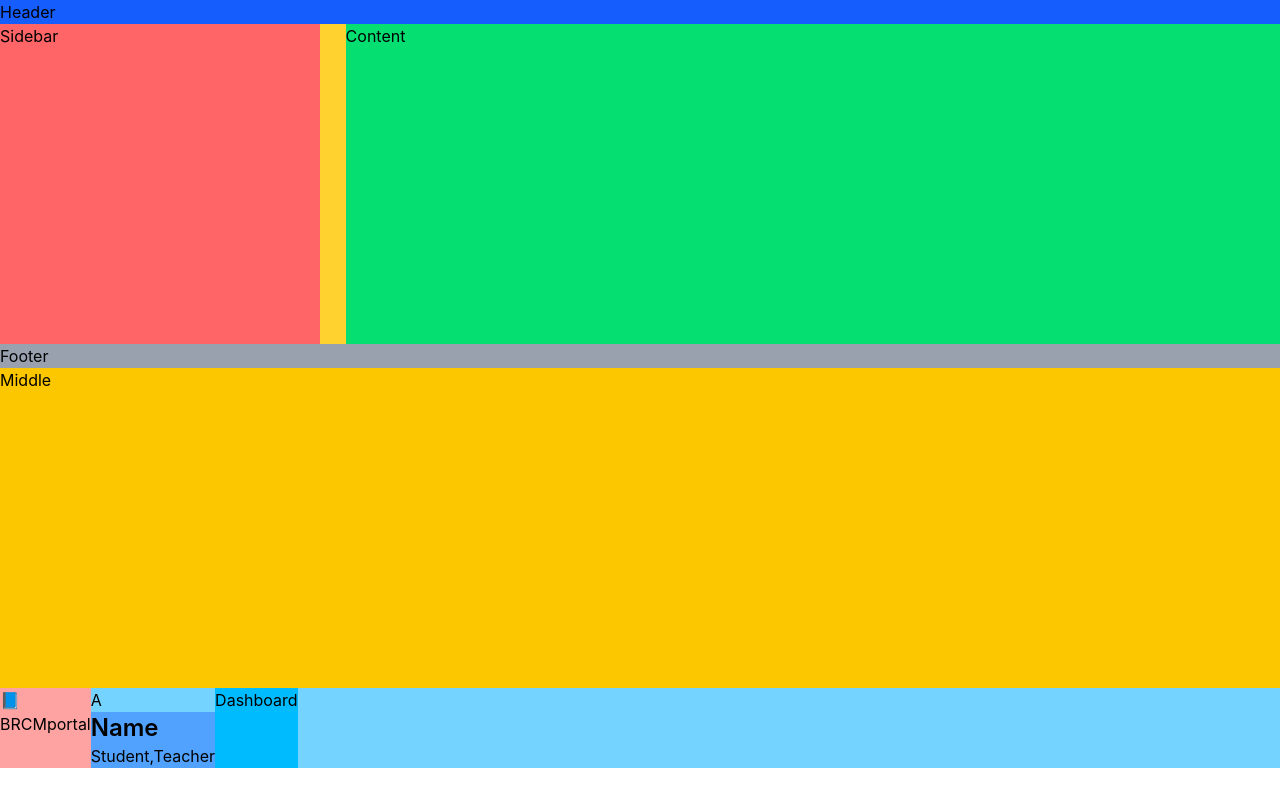
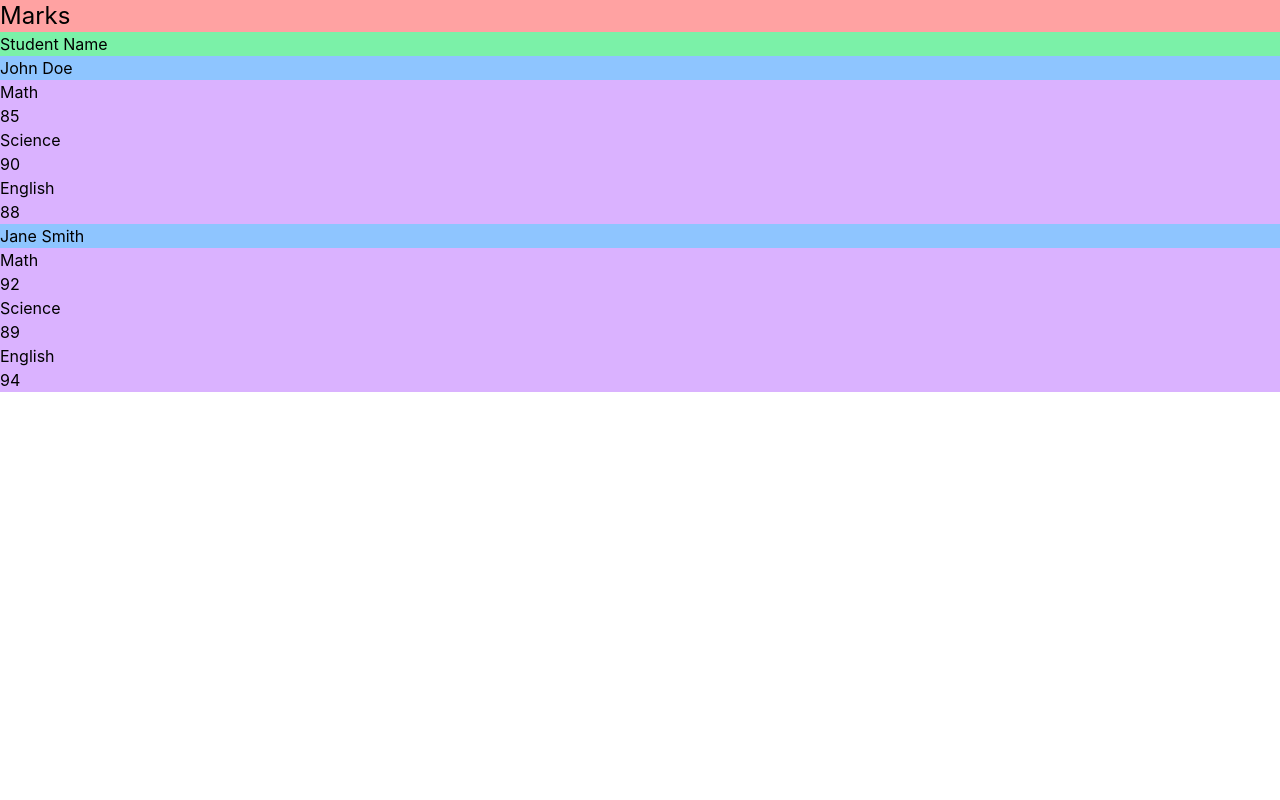
Before and after one commit to Amrenderkumar/Sessional_Marks_App, a React app in the folder Frontend/: page / in a window 1280 px wide. Built offline with nearby package versions, Linux system fonts and the light colour scheme; the HTML template or start-up script is replaced by a standard one.

Commit message:
change the content

```diff
--- a/Frontend/src/App.jsx
+++ b/Frontend/src/App.jsx
@@ -2,13 +2,13 @@ import './App.css'
 // import Login from './Authentication/Login'
 import Signin from './Authentication/Signin'
 import Dashboard from './Components/Dashboard'
+import Marks from './Components/Marks'
 
 function App() {
   return (
     <div>
       {/* <Login /> */}
-      <Signin />
-      <Dashboard />
+      <Marks/>
     </div>
   )
 }
--- a/Frontend/src/Components/Marks.jsx
+++ b/Frontend/src/Components/Marks.jsx
@@ -1,6 +1,26 @@
 import React from 'react'
 
 const Marks = () => {
+
+const StudentData = [
+  {
+    name: 'John Doe',
+    subjects: [
+      { name: 'Math', marks: 85 },
+      { name: 'Science', marks: 90 },
+      { name: 'English', marks: 88 }
+    ]
+  },
+  {
+    name: 'Jane Smith',
+    subjects: [
+      { name: 'Math', marks: 92 },
+      { name: 'Science', marks: 89 },
+      { name: 'English', marks: 94 }
+    ]
+  }
+]
+
   return (
     <div>
       <div className='bg-red-300 text-2xl'>
@@ -10,10 +30,21 @@ const Marks = () => {
         <div className='bg-green-300'>
           <h2>Student Name</h2>
         </div>
-        <div className='bg-yellow-300'>
-          <h3>Subject</h3>
-          <p>Marks</p>
-        </div>
+        {StudentData.map((student, index) =>{
+          return (
+            <div key={index} className='bg-blue-300'>
+              <h3>{student.name}</h3>
+              <div>
+                {student.subjects.map((subject, subIndex) => (
+                  <div key={subIndex} className='bg-purple-300'>
+                    <h4>{subject.name}</h4>
+                    <p>{subject.marks}</p>
+                  </div>
+                ))}
+              </div>
+            </div>
+          )
+        })}
       </div>
     </div>
   )
```
